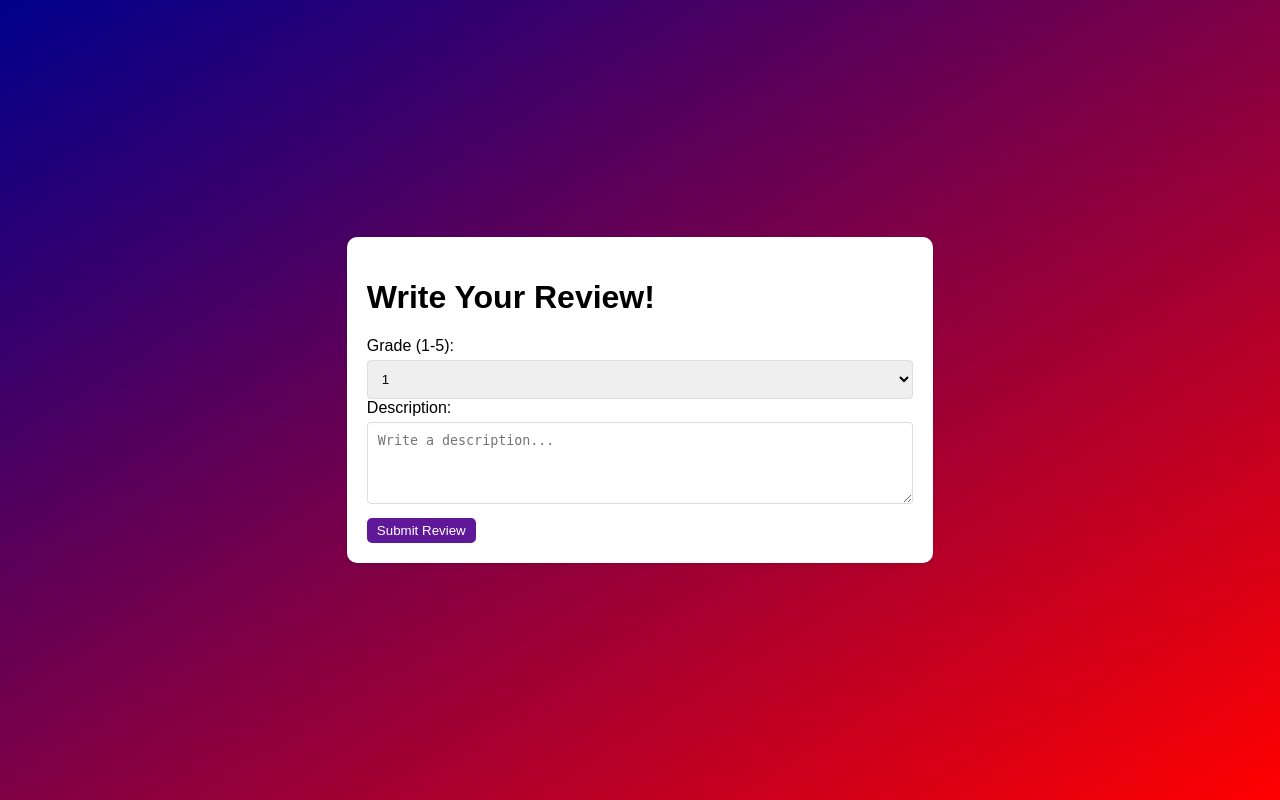
After one commit to lamsamax/ReSSSToran, a PHP site: page /html/review.html in a window 1280 px wide. The commit adds this page. Run offline with PHP 8.4, Linux system fonts and the light colour scheme.

Commit message:
Review page and design edits

```diff
--- a/project-2024-group-4/css/checkoutstyle.css
+++ b/project-2024-group-4/css/checkoutstyle.css
@@ -13,6 +13,7 @@ body, html {
     max-width: 50%;
     margin-left: auto;
     margin-right: auto;
+    border-radius: 10px;
 }
 
 .order-details div {
@@ -75,6 +76,7 @@ select {
     width: 80%;
     background-color: #fff;
     box-shadow: 0 4px 8px rgba(0, 0, 0, 0.1);
+    border-radius: 10px;
 }
 
 footer {
--- a/project-2024-group-4/css/currentorderstyle.css
+++ b/project-2024-group-4/css/currentorderstyle.css
@@ -83,6 +83,7 @@ button:hover {
     background-color: #fff;
     box-shadow: 0 4px 8px rgba(0, 0, 0, 0.1);
     width: 30%;
+    border-radius: 10px;
 }
 
 .order-status div {
--- a/project-2024-group-4/css/menustyle.css
+++ b/project-2024-group-4/css/menustyle.css
@@ -65,6 +65,7 @@ section {
     max-width: calc(80% - 220px);
     margin-left: 60px;
     margin-right: auto;
+    border-radius: 10px;
 }
 
 .order-summary {
@@ -80,6 +81,7 @@ section {
     flex-direction: column;
     overflow-y: auto;
     max-height: calc(100vh - 120px);
+    border-radius: 10px;
 }
 
 
--- /dev/null
+++ b/project-2024-group-4/css/reviewstyle.css
@@ -0,0 +1,52 @@
+body {
+    height: 100%;
+    font-family: Arial, sans-serif;
+    margin: 0;
+    padding: 0;
+    background-image: linear-gradient(to bottom right, darkblue, red);
+    overflow: hidden;
+}
+
+body {
+    display: flex;
+    flex-direction: column;
+    justify-content: center;
+    align-items: center;
+    min-height: 100vh;
+}
+
+.container {
+    background: white;
+    padding: 20px;
+    border-radius: 10px;
+    box-shadow: 0 2px 5px rgba(0,0,0,0.1);
+    max-width: 600px;
+    margin: auto;
+}
+
+select, textarea {
+    width: 100%;
+    padding: 10px;
+    margin-top: 5px;
+    border: 1px solid #ddd;
+    border-radius: 4px;
+}
+
+#description {
+    width: 96%;
+}
+
+button {
+    background-color: #5e1898;
+    color: white;
+    padding: 5px 10px;
+    border: none;
+    border-radius: 5px;
+    cursor: pointer;
+    margin-top: 10px;
+    transition: background-color 0.3s;
+}
+
+button:hover {
+    background-color: #fc4424;
+}
--- /dev/null
+++ b/project-2024-group-4/html/review.html
@@ -0,0 +1,31 @@
+<!doctype html>
+<html lang="en">
+<head>
+    <meta charset="UTF-8">
+    <meta name="viewport"
+          content="width=device-width, user-scalable=no, initial-scale=1.0, maximum-scale=1.0, minimum-scale=1.0">
+    <meta http-equiv="X-UA-Compatible" content="ie=edge">
+    <title>Review</title>
+    <link rel="stylesheet" type="text/css" href="../css/reviewstyle.css">
+</head>
+<body>
+<div class="container">
+    <h1>Write Your Review!</h1>
+    <form action="#" method="POST">
+        <label for="grade">Grade (1-5):</label>
+        <select id="grade" name="grade">
+            <option value="1">1</option>
+            <option value="2">2</option>
+            <option value="3">3</option>
+            <option value="4">4</option>
+            <option value="5">5</option>
+        </select>
+
+        <label for="description">Description:</label>
+        <textarea id="description" name="description" rows="4" placeholder="Write a description..."></textarea>
+
+        <button type="submit">Submit Review</button>
+    </form>
+</div>
+</body>
+</html>
```
Also changed, not shown: project-2024-group-4/css/signupstyle.css (+20 -0 lines).
